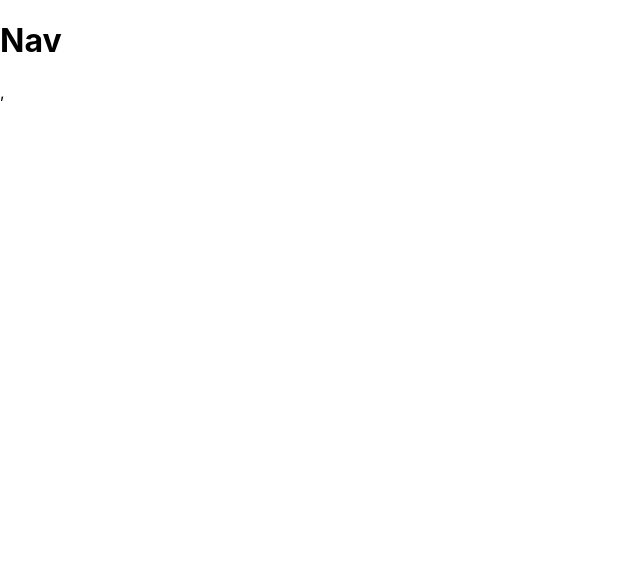
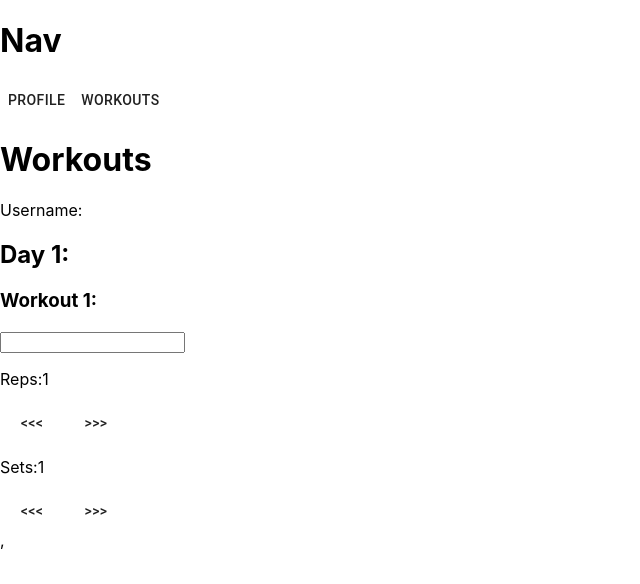
Before and after one commit to noahvanbeezie/Workout-Tracker, a React (Create React App) app: page /#/workouts in a window 1280 px wide. Shown: the top 584 px of the page, without its empty margins (0-640 px from the left). Built offline with nearby package versions, Linux system fonts and the light colour scheme.

Commit message:
workouts section added

```diff
--- a/src/Components/Nav/Nav.js
+++ b/src/Components/Nav/Nav.js
@@ -3,9 +3,18 @@ import Button from '@material-ui/core/Button'
 import {connect} from 'react-redux'
 
 function Nav(props){
+    function profilePush(){
+        props.history.push('/profile')
+    }
+    function workoutsPush(){
+        props.history.push('/workouts')
+    }
+
     return(
         <div>
             <h1>Nav</h1>
+            <Button onClick={() => profilePush()}>Profile</Button>
+            <Button onClick={() => workoutsPush()}>Workouts</Button>
 
         </div>
 )
--- /dev/null
+++ b/src/Components/Workouts/Workouts.js
@@ -0,0 +1,99 @@
+import React, {useState, useEffect} from 'react'
+import Button from '@material-ui/core/Button'
+import {connect} from 'react-redux'
+import {getUser} from '../../ducks/authReducer'
+
+function Workouts(props){
+    const [update,setUpdate] = useState(false)
+
+    const [workoutDay1Name1,setWorkoutDay1Name1] = useState('')
+    const [workoutDay1Reps1,setWorkoutDay1Reps1] = useState(1)
+    const [workoutDay1Sets1,setWorkoutDay1Sets1] = useState(1)
+    const [workoutDay1Name2,setWorkoutDay1Name2] = useState('')
+    const [workoutDay1Reps2,setWorkoutDay1Reps2] = useState(1)
+    const [workoutDay1Sets2,setWorkoutDay1Sets2] = useState(1)
+    const [workoutDay1Name3,setWorkoutDay1Name3] = useState('')
+    const [workoutDay1Reps3,setWorkoutDay1Reps3] = useState(1)
+    const [workoutDay1Sets3,setWorkoutDay1Sets3] = useState(1)
+    const [workoutDay1Name4,setWorkoutDay1Name4] = useState('')
+    const [workoutDay1Reps4,setWorkoutDay1Reps4] = useState(1)
+    const [workoutDay1Sets4,setWorkoutDay1Sets4] = useState(1)
+    const [workoutDay1Name5,setWorkoutDay1Name5] = useState('')
+    const [workoutDay1Reps5,setWorkoutDay1Reps5] = useState(1)
+    const [workoutDay1Sets5,setWorkoutDay1Sets5] = useState(1)
+
+    useEffect(() => {
+        if(update === true){
+            setUpdate(false)
+        }
+    },{update})
+    // Workout 1 Day 1
+    let day1Name1 = e =>{
+        setWorkoutDay1Name1(e.target.value)
+    }
+    function day1Reps1Down(){
+        if(workoutDay1Reps1 > 1){
+            setWorkoutDay1Reps1(workoutDay1Reps1 - 1)
+        }
+    }
+    function day1Reps1Up(){
+        if(workoutDay1Reps1 < 30){
+            setWorkoutDay1Reps1(workoutDay1Reps1 + 1)
+        }
+    }
+    function day1Sets1Down(){
+        if(workoutDay1Sets1 >1){
+            setWorkoutDay1Sets1(workoutDay1Sets1 - 1)
+        }
+    }
+    function day1Sets1Up(){
+        if(workoutDay1Sets1 < 10){
+            setWorkoutDay1Sets1(workoutDay1Sets1 + 1)
+        }
+    }
+    // Workout 2 Day 1
+
+    return(
+        <div>
+            <h1>Workouts</h1>
+            <p>Username:{props.reduxState.username}</p>
+            <div>
+                <h2>Day 1:</h2>
+                <div>
+                    <div>
+                        {workoutDay1Name1 === '' ? (
+                            <h3>Workout 1:</h3>
+                        ):(
+                            <h3>{workoutDay1Name1}</h3>
+                        )}
+                    <input
+                        type='text'
+                        maxLength={30}
+                        onChange={day1Name1}/>
+                    </div>
+                    <div>
+                        <p>Reps:{workoutDay1Reps1}</p>
+                        <div>
+                            <Button onClick={() => day1Reps1Down()}>{'<<<'}</Button>
+                            <Button onClick={() => day1Reps1Up()}>{'>>>'}</Button>
+                        </div>
+                    </div>
+                    <div>
+                        <p>Sets:{workoutDay1Sets1}</p>
+                        <div>
+                            <Button onClick={() => day1Sets1Down()}>{'<<<'}</Button>
+                            <Button onClick={() => day1Sets1Up()}>{'>>>'}</Button>
+                        </div>
+                    </div>
+                </div>
+            </div>
+
+        </div>
+    )
+}
+const mapStateToProps = reduxState => {
+    return{
+        reduxState
+    }
+}
+export default connect(mapStateToProps,{getUser})(Workouts);
--- a/src/routes.js
+++ b/src/routes.js
@@ -2,10 +2,12 @@ import React from 'react'
 import {Switch,Route} from 'react-router-dom'
 import Auth from './Components/Auth/Auth'
 import Profile from './Components/Profile/Profile'
+import Workouts from './Components/Workouts/Workouts'
 
 export default(
     <Switch>
         <Route exact path = '/' component={Auth}/>
         <Route path = '/profile' component={Profile}/>
+        <Route path = '/workouts' component={Workouts}/>
     </Switch>
 )
```
